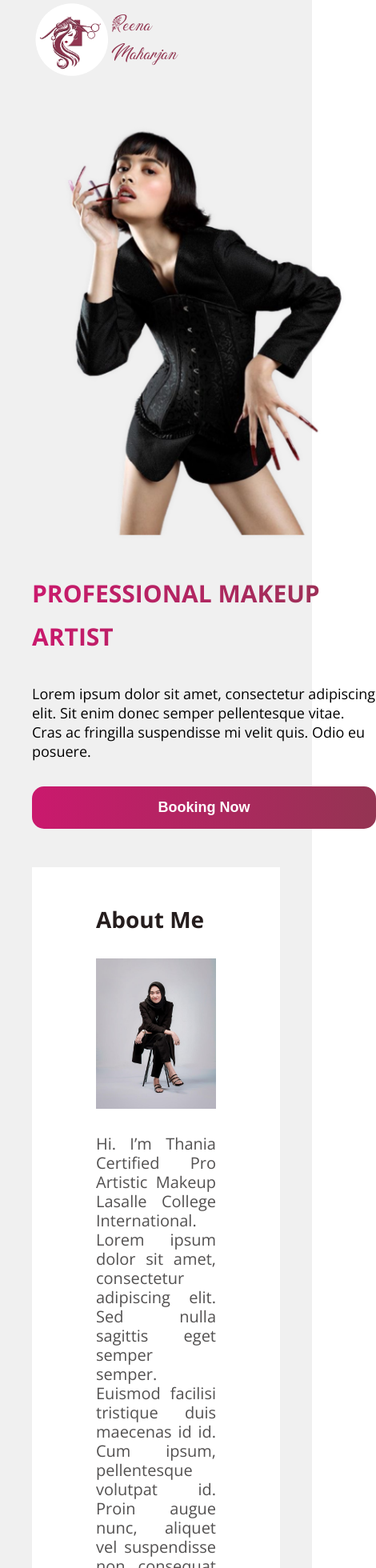
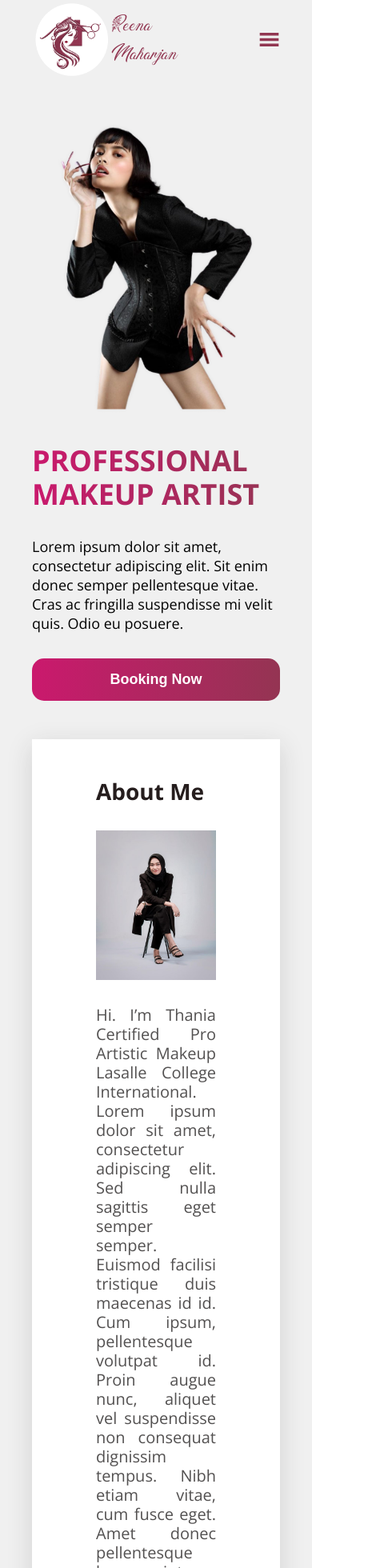
Before and after one commit to gr8guyrabi/maharjanreena.com.np, a React (Create React App) app: page / in a window 390 px wide. Shown: the top 1960 px of the page at 80% size, 470 px wide, since content can reach past the window. Built offline with nearby package versions, Linux system fonts and the light colour scheme.

Commit message:
refactor navbar

```diff
--- a/src/components/Navbar/Navbar.scss
+++ b/src/components/Navbar/Navbar.scss
@@ -123,10 +123,9 @@
         }
     }
 
-    @media screen and (max-width: 700px) {
-        .app__navbar-menu {
-            display: none;
+    @media screen and (max-width: 320px) {
+        .app__navbar-logo {
+            width: 60px;
         }
-
     }
 }
--- a/src/containers/About/About.scss
+++ b/src/containers/About/About.scss
@@ -45,7 +45,7 @@
     .app__about-content {
         background: #fff;
         padding: 3rem 5rem;
-        box-shadow: drop-shadow(0px, 8px, 30px, rgba(38, 38, 38, 0.15));
+        box-shadow: 0px 8px 30px rgba(38, 38, 38, 0.15);
         margin-top: -3rem;
 
         h1 {
@@ -128,4 +128,50 @@
         }
     }
 
+    @media screen and (max-width: 480px) {
+        .app__about-heading {
+            .app__about-heading_text {
+                h1 {
+                    font-size: 36px;
+                    line-height: 42px;
+                }
+
+                p {
+                    font-size: 18px;
+                }
+            }
+
+            .app__about-heading_image {
+                width: 300px;
+            }
+
+        }
+    }
+
+    @media screen and (max-width: 320px) {
+        .app__about-heading {
+            .app__about-heading_text {
+                h1 {
+                    font-size: 32px;
+                }
+            }
+
+            .app__about-heading_image {
+                width: 240px;
+            }
+        }
+
+        .app__about-content {
+            padding: 2rem 3rem;
+
+            .app__about-content_description {
+                p {
+                    font-size: 14px;
+                    line-height: 18px;
+                    text-align: left;
+                }
+            }
+        }
+    }
+
 }
```
